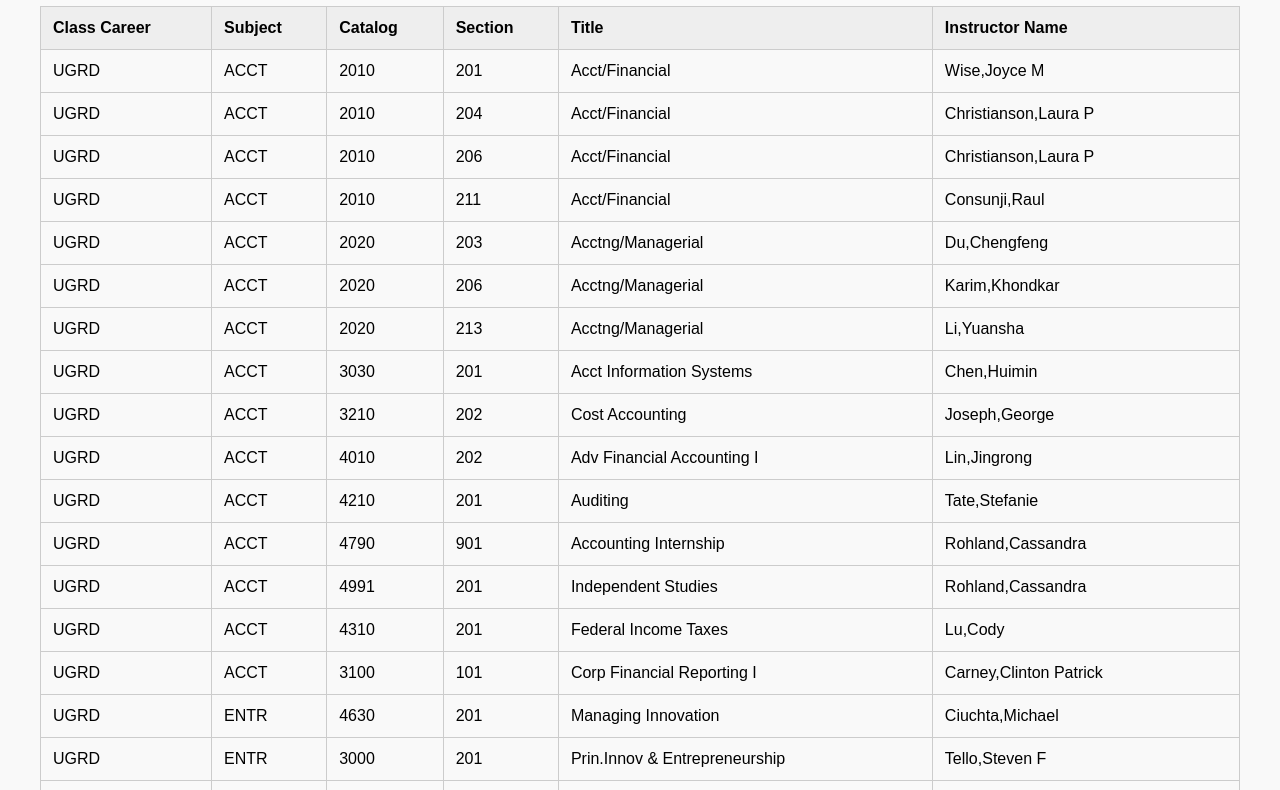
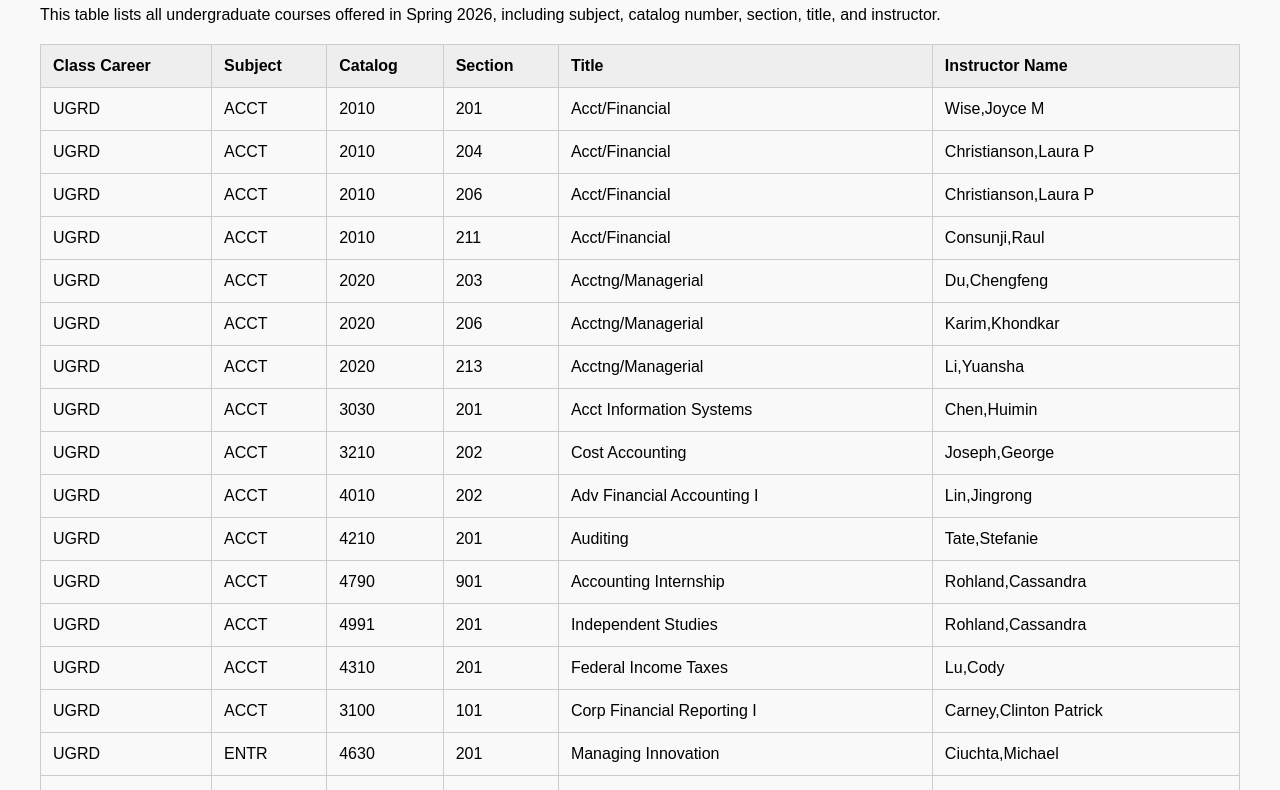
Before and after one commit to chinmayeebidaye/Spring2026Courses, a plain HTML site: page index.html in a window 1280 px wide. Shown: the part 92-882 px from the top of the page. Drawn offline with Linux system fonts and the light colour scheme.

Commit message:
Update index.html

```diff
--- a/index.html
+++ b/index.html
@@ -29,6 +29,7 @@
 </head>
 <body>
   <h1>Spring 2026 Course Offerings</h1>
+  <p>This table lists all undergraduate courses offered in Spring 2026, including subject, catalog number, section, title, and instructor.</p>
   <table>
     <thead>
       <tr>
```
